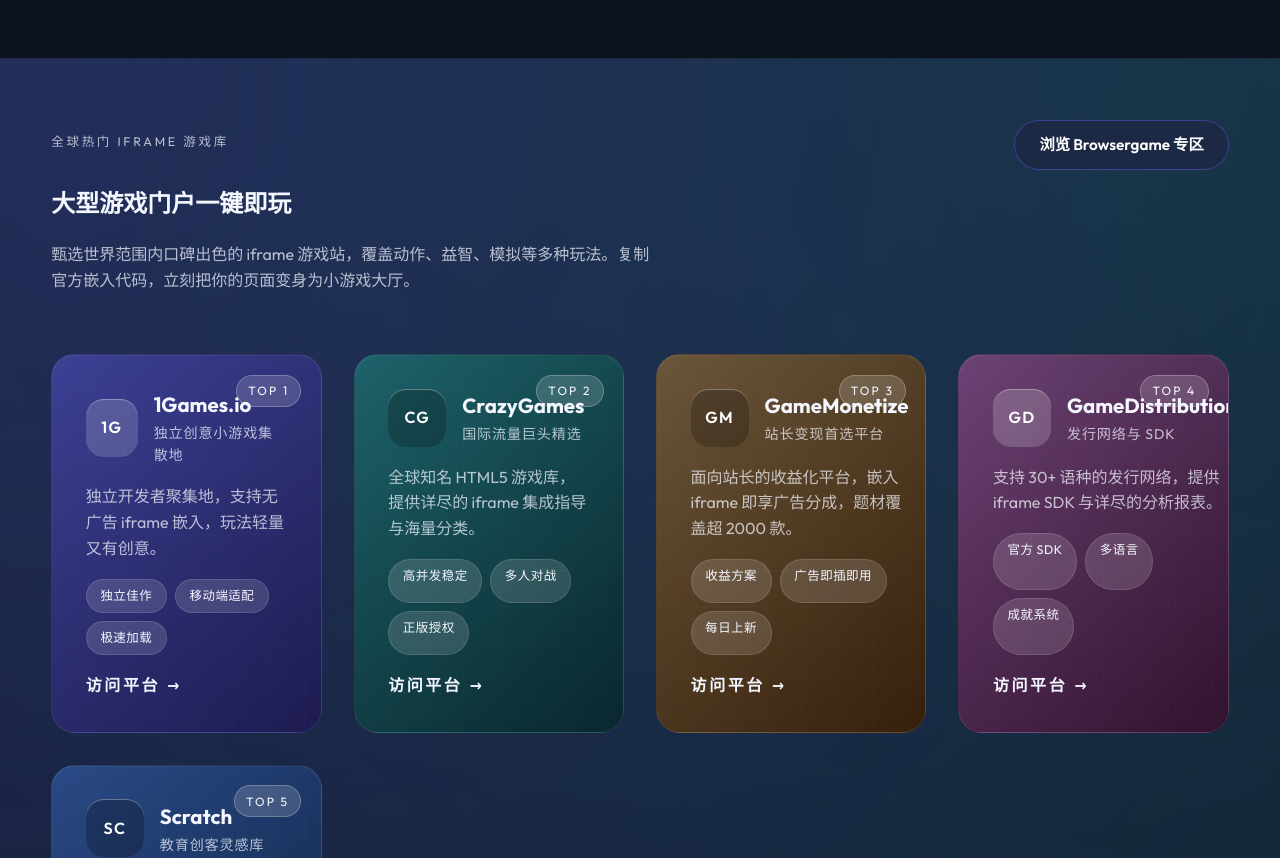
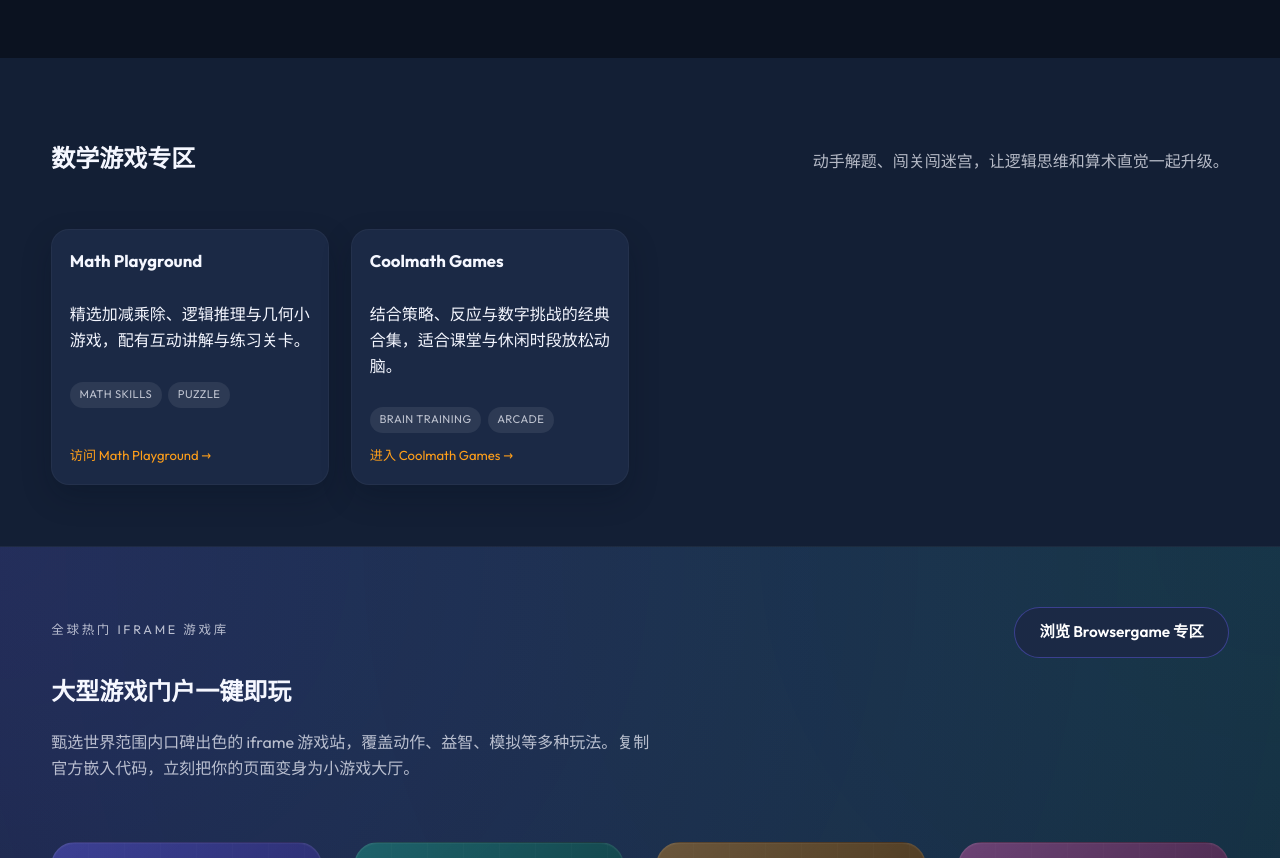
Before and after one commit to youxunzhang/gameul.com, a website: page index.html in a window 1280 px wide. Shown: the part 3306-4164 px from the top of the page. Drawn offline with Linux system fonts and the light colour scheme.

Commit message:
Add math games section to homepage

```diff
--- a/index.html
+++ b/index.html
@@ -186,6 +186,35 @@
       </div>
     </section>
 
+    <section class="section section--alt" aria-labelledby="math-games-heading">
+      <div class="container section__header">
+        <h2 id="math-games-heading">数学游戏专区</h2>
+        <p>动手解题、闯关闯迷宫，让逻辑思维和算术直觉一起升级。</p>
+      </div>
+      <div class="container">
+        <div class="card-grid">
+          <article class="tool-card">
+            <strong>Math Playground</strong>
+            <p>精选加减乘除、逻辑推理与几何小游戏，配有互动讲解与练习关卡。</p>
+            <div class="tool-card__meta">
+              <span class="chip">Math Skills</span>
+              <span class="chip">Puzzle</span>
+            </div>
+            <a href="https://www.mathplayground.com/" target="_blank" rel="noopener">访问 Math Playground →</a>
+          </article>
+          <article class="tool-card">
+            <strong>Coolmath Games</strong>
+            <p>结合策略、反应与数字挑战的经典合集，适合课堂与休闲时段放松动脑。</p>
+            <div class="tool-card__meta">
+              <span class="chip">Brain Training</span>
+              <span class="chip">Arcade</span>
+            </div>
+            <a href="https://www.coolmathgames.com" target="_blank" rel="noopener">进入 Coolmath Games →</a>
+          </article>
+        </div>
+      </div>
+    </section>
+
     <section class="section section--alt iframe-hub" aria-labelledby="iframe-hub-heading">
       <div class="container iframe-hub__header">
         <div>
```
